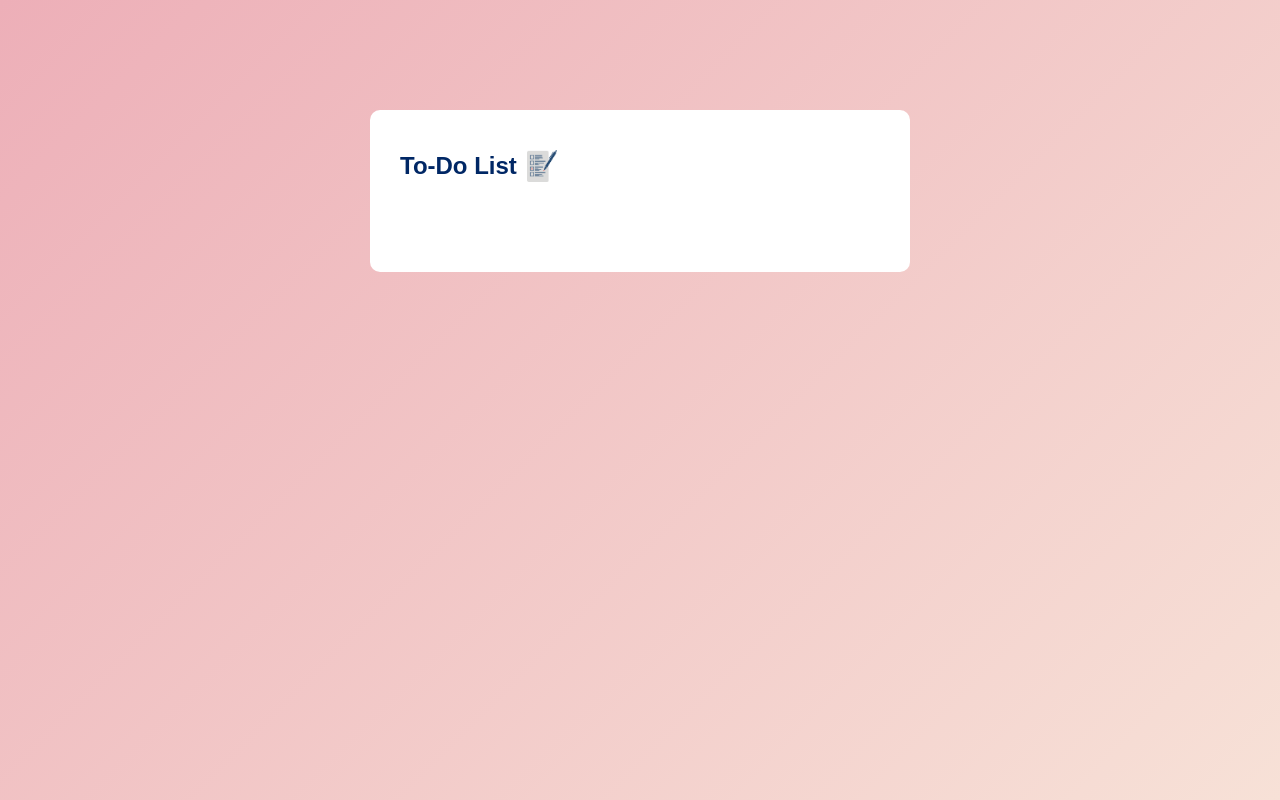
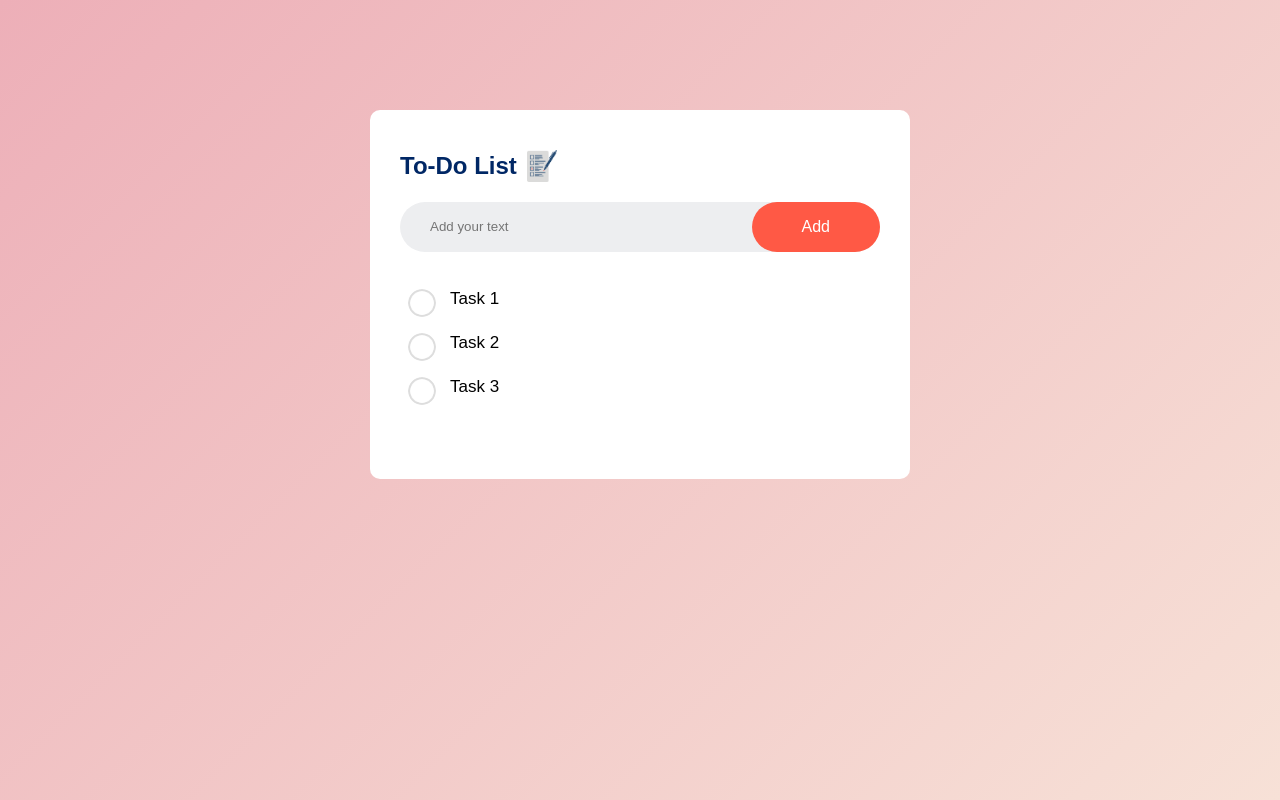
Before and after one commit to YisabelK/ToDoListApp, a plain HTML site: page index.html in a window 1280 px wide. Drawn offline with Linux system fonts and the light colour scheme.

Commit message:
010324 second commit

```diff
--- a/index.html
+++ b/index.html
@@ -10,8 +10,16 @@
     <div class="container">
         <div class="todo-app">
             <h2>To-Do List <img src="images/icon.png"></h2>
+            <div class="row">
+                <input type="text" id="input-box" placeholder="Add your text">
+                <button>Add</button>
+            </div>
+            <ul id="list-container">
+                <li class="checked">Task 1</li>
+                <li>Task 2</li>
+                <li>Task 3</li>
+            </ul>
         </div>
-
     </div>
 </body>
 </html>
--- a/style.css
+++ b/style.css
@@ -29,3 +29,49 @@
     width: 30px;
     margin-left: 10px;
 }
+.row {
+    display: flex;
+    align-items: center;
+    justify-content: space-between;
+    background: #edeef0;
+    border-radius: 30px;
+    padding-left: 20px;
+    margin-bottom: 25px;
+}
+input{
+    flex: 1;
+    border: none;
+    outline: none;
+    background: transparent;
+    padding: 10px;
+}
+button{
+    border: none;
+    outline: none;
+    padding: 16px 50px;
+    background: #ff5945;
+    color: #fff;
+    font-size: 16px;
+    cursor: pointer;
+    border-radius: 40px;
+}
+ul li{
+    list-style: none;
+    font-size: 17px;
+    padding: 12px 8px 12px 50px;
+    user-select: none;
+    cursor: pointer;
+    position: relative;
+}
+ul li::before{
+    content: '';
+    position: absolute;
+    height: 28px;
+    width: 28px;
+    border-radius: 50%;
+    background-image: url(images/unchecked.png);
+    background-size: cover;
+    background-position: center;
+    top: 12px;
+    left: 8px;
+}
```
